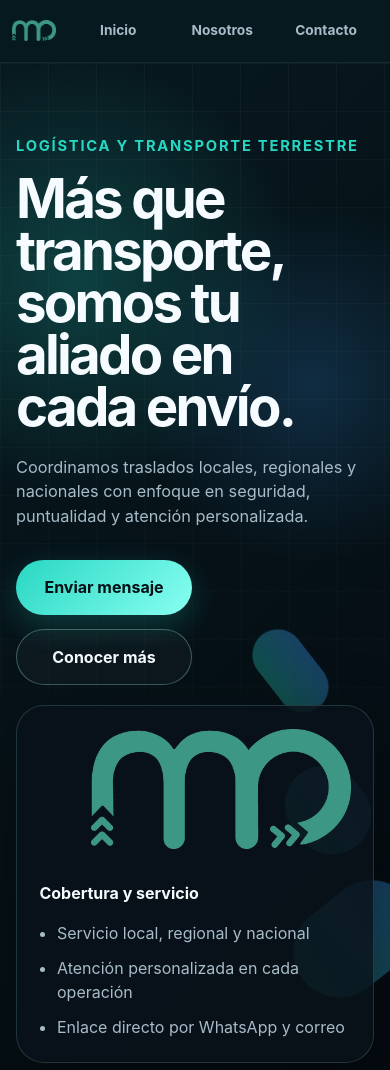
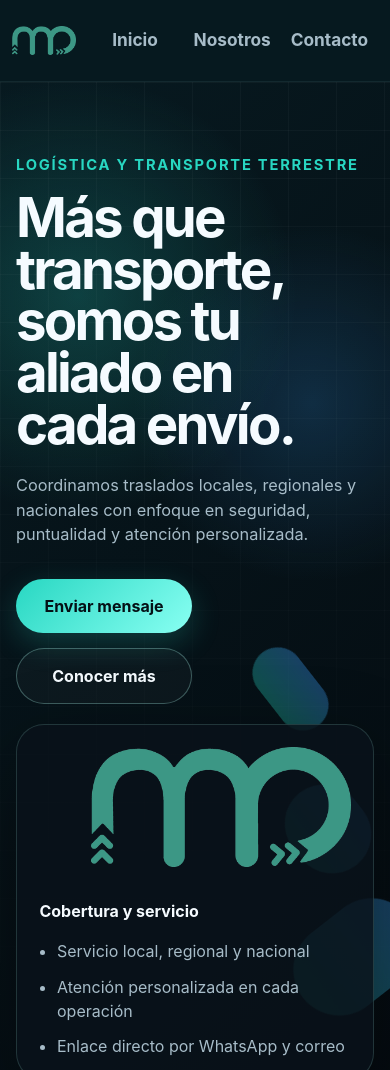
Before and after one commit to erickgtzh/maap-landing, a website built with Vite: page index.html in a window 390 px wide. Shown: the top 1070 px of the page. Built offline with nearby package versions, Linux system fonts and the light colour scheme.

Commit message:
style: further enlarge mobile header

```diff
--- a/src/style.css
+++ b/src/style.css
@@ -533,7 +533,7 @@ h3 {
   align-items: center;
   justify-content: center;
   flex: 0 0 52px;
-  width: 52px;
+  width: 76px;
   height: 52px;
   color: var(--teal);
   border-radius: 16px;
@@ -619,18 +619,18 @@ h3 {
     position: sticky;
     top: 0;
     display: grid;
-    grid-template-columns: 52px minmax(0, 1fr);
+    grid-template-columns: 76px minmax(0, 1fr);
     align-items: center;
-    gap: 0.8rem;
-    padding-top: calc(env(safe-area-inset-top, 0px) + 0.85rem);
-    padding-bottom: 0.9rem;
+    gap: 1rem;
+    padding-top: calc(env(safe-area-inset-top, 0px) + 1.15rem);
+    padding-bottom: 1.15rem;
     padding-left: max(1rem, env(safe-area-inset-left, 0px));
     padding-right: max(1rem, env(safe-area-inset-right, 0px));
   }
 
   .brand {
     display: inline-flex;
-    width: 52px;
+    width: 76px;
   }
 
   .brand-logo-full {
@@ -654,9 +654,9 @@ h3 {
   .nav a {
     display: block;
     min-width: 0;
-    padding: 0.5rem 0;
+    padding: 0.62rem 0;
     text-align: center;
-    font-size: 1rem;
+    font-size: 1.22rem;
     font-weight: 700;
     letter-spacing: 0;
     text-transform: none;
@@ -715,22 +715,22 @@ h3 {
 
 @media (max-width: 420px) {
   .site-header {
-    grid-template-columns: 44px minmax(0, 1fr);
+    grid-template-columns: 64px minmax(0, 1fr);
     gap: 0.65rem;
     padding-left: max(0.75rem, env(safe-area-inset-left, 0px));
     padding-right: max(0.75rem, env(safe-area-inset-right, 0px));
   }
 
   .brand {
-    width: 44px;
+    width: 64px;
   }
 
   .brand-logo-mark {
-    width: 44px;
+    width: 64px;
   }
 
   .nav a {
-    padding: 0.42rem 0;
-    font-size: 0.86rem;
+    padding: 0.56rem 0;
+    font-size: 1.08rem;
   }
 }
```
